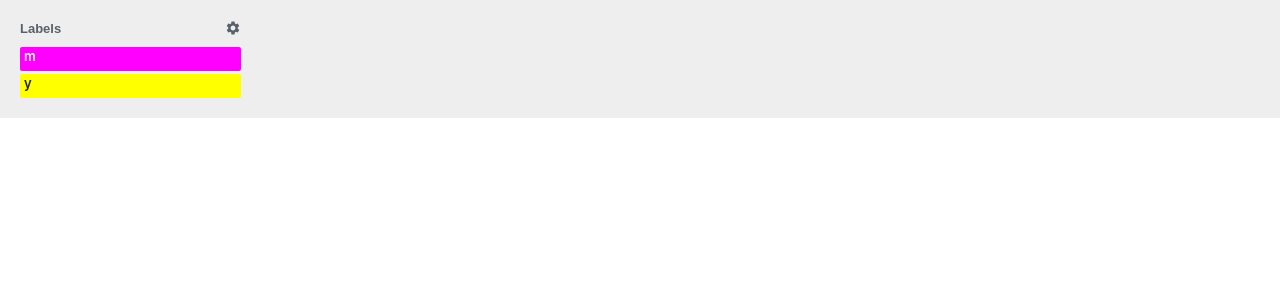
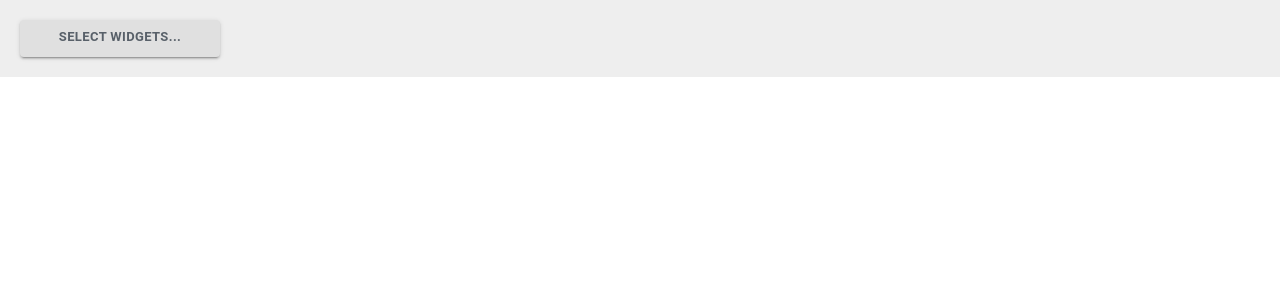
Before and after one commit to jordanpatton/material-ui-sandbox, a React (Create React App) app: page / in a window 1280 px wide. Shown: the top 300 px of the page. Built offline with nearby package versions, Linux system fonts and the light colour scheme.

Commit message:
reduce trash

```diff
--- a/src/components/ControlledAutocomplete/index.tsx
+++ b/src/components/ControlledAutocomplete/index.tsx
@@ -1,11 +1,7 @@
 import React from 'react';
-import ButtonBase from '@material-ui/core/ButtonBase';
+import Button from '@material-ui/core/Button';
 import InputBase from '@material-ui/core/InputBase';
 import Popper from '@material-ui/core/Popper';
-import { useTheme } from '@material-ui/core/styles';
-import CloseIcon from '@material-ui/icons/Close';
-import DoneIcon from '@material-ui/icons/Done';
-import SettingsIcon from '@material-ui/icons/Settings';
 import Autocomplete from '@material-ui/lab/Autocomplete';
 
 import { TWidget, WIDGETS } from './constants';
@@ -13,10 +9,9 @@ import { useStyles } from './styles';
 
 export const ControlledAutocomplete: React.FC = () => {
     const classes = useStyles();
-    const [anchorEl, setAnchorEl] = React.useState<null | HTMLElement>(null);
-    const [value, setValue] = React.useState<TWidget[]>([WIDGETS[1], WIDGETS[2]]);
+    const [anchorEl, setAnchorEl] = React.useState<HTMLElement | null>(null);
+    const [value, setValue] = React.useState<TWidget[]>([]);
     const [pendingValue, setPendingValue] = React.useState<TWidget[]>([]);
-    const theme = useTheme();
 
     const handleClick = (event: React.MouseEvent<HTMLElement>) => {
         setPendingValue(value);
@@ -29,96 +24,56 @@ export const ControlledAutocomplete: React.FC = () => {
         setAnchorEl(null);
     };
 
-    const open = Boolean(anchorEl);
-    const id = open ? 'some-id' : undefined;
-    const options = [...WIDGETS].sort((a, b) => {
-        // Display the selected labels first.
-        const ai = value.indexOf(a) === -1 ? value.length + WIDGETS.indexOf(a) : value.indexOf(a);
-        const bi = value.indexOf(b) === -1 ? value.length + WIDGETS.indexOf(b) : value.indexOf(b);
-        return ai - bi;
-    });
-
     return (
-        <React.Fragment>
-            <div className={classes.root}>
-                <ButtonBase
-                    disableRipple
-                    className={classes.button}
-                    aria-describedby={id}
-                    onClick={handleClick}
-                >
-                    <span>Labels</span>
-                    <SettingsIcon />
-                </ButtonBase>
-                {value.map((widget: TWidget) => (
-                    <div
-                        key={widget.name}
-                        className={classes.tag}
-                        style={{
-                            backgroundColor: widget.color,
-                            color: theme.palette.getContrastText(widget.color),
-                        }}
-                    >
-                        {widget.name}
-                    </div>
-                ))}
-            </div>
+        <>
+            <Button
+                aria-describedby={!!anchorEl ? 'some-id' : undefined}
+                className={classes.button}
+                disableRipple
+                onClick={handleClick}
+                variant="contained"
+            >
+                {value.length ? value.map((v: TWidget) => v.description).join(', ') : 'Select Widgets...'}
+            </Button>
             <Popper
-                id={id}
-                open={open}
                 anchorEl={anchorEl}
+                className={classes.popper}
+                id={!!anchorEl ? 'some-id' : undefined}
+                open={!!anchorEl}
                 placement="bottom-start"
-                className={classes.popper}
             >
-                <div className={classes.header}>Apply labels to this pull request</div>
+                <div className={classes.header}>Non-Interactive Zone</div>
                 <Autocomplete
-                    open
-                    onClose={handleClose}
-                    multiple
                     classes={{
                         option: classes.option,
                         paper: classes.paper,
                         popperDisablePortal: classes.popperDisablePortal,
                     }}
-                    value={pendingValue}
-                    onChange={(_event, newValue) => {
-                        setPendingValue(newValue);
-                    }}
                     disableCloseOnSelect
                     disablePortal
-                    renderTags={() => null}
+                    getOptionLabel={(option: TWidget) => option.name}
+                    multiple
                     noOptionsText="No labels"
-                    renderOption={(option: TWidget, { selected }) => (
-                        <React.Fragment>
-                            <DoneIcon
-                                className={classes.iconSelected}
-                                style={{ visibility: selected ? 'visible' : 'hidden' }}
-                            />
-                            <span className={classes.color} style={{ backgroundColor: option.color }} />
-                            <div className={classes.text}>
-                                {option.name}
-                                <br />
-                                {option.description}
-                            </div>
-                            <CloseIcon
-                                className={classes.close}
-                                style={{ visibility: selected ? 'visible' : 'hidden' }}
-                            />
-                        </React.Fragment>
-                    )}
-                    options={options}
-                    getOptionLabel={(option: TWidget) => option.name}
-                    renderInput={params => (
+                    onChange={(_event, newValue) => setPendingValue(newValue)}
+                    onClose={handleClose}
+                    open={!!anchorEl}
+                    options={WIDGETS}
+                    renderInput={renderInputParams => (
                         <InputBase
                             autoFocus
                             className={classes.inputBase}
-                            inputProps={params.inputProps}
-                            ref={params.InputProps.ref}
+                            inputProps={renderInputParams.inputProps}
+                            ref={renderInputParams.InputProps.ref}
                         />
                     )}
+                    renderOption={(o: TWidget, { selected }) => (
+                        <>{o.description}{selected ? ' (selected)' : null}</>
+                    )}
+                    renderTags={() => null}
+                    value={pendingValue}
                 />
             </Popper>
-        </React.Fragment>
+        </>
     );
 }
 
--- a/src/components/ControlledAutocomplete/styles.ts
+++ b/src/components/ControlledAutocomplete/styles.ts
@@ -1,108 +1,63 @@
 import { createStyles, fade, makeStyles, Theme } from '@material-ui/core/styles';
 
 export const useStyles = makeStyles((theme: Theme) => createStyles({
-    root: {
-      width: 221,
-      fontSize: 13,
-    },
     button: {
         fontSize: 13,
-      width: '100%',
+        width: '200px',
         textAlign: 'left',
         paddingBottom: 8,
         color: '#586069',
         fontWeight: 600,
-      '&:hover,&:focus': {
-        color: '#0366d6',
-      },
-      '& span': {
-        width: '100%',
-      },
-      '& svg': {
-        width: 16,
-        height: 16,
-      },
-    },
-    tag: {
-      marginTop: 3,
-      height: 20,
-      padding: '.15em 4px',
-      fontWeight: 600,
-      lineHeight: '15px',
-      borderRadius: 2,
-    },
-    popper: {
-      border: '1px solid rgba(27,31,35,.15)',
-      boxShadow: '0 3px 12px rgba(27,31,35,.15)',
-      borderRadius: 3,
-      width: 300,
-      zIndex: 1,
-      fontSize: 13,
-      color: '#586069',
-      backgroundColor: '#f6f8fa',
+        '&:hover, &:focus': { color: '#0366d6' },
+        '& span': { width: '100%' },
+        '& svg': { height: 16, width: 16 },
     },
     header: {
         borderBottom: '1px solid #e1e4e8',
+        fontWeight: 600,
         padding: '8px 10px',
-      fontWeight: 600,
     },
     inputBase: {
+        borderBottom: '1px solid #dfe2e5',
         padding: 10,
         width: '100%',
-      borderBottom: '1px solid #dfe2e5',
         '& input': {
+            backgroundColor: theme.palette.common.white,
+            border: '1px solid #ced4da',
             borderRadius: 4,
-        backgroundColor: theme.palette.common.white,
+            fontSize: 14,
             padding: 8,
             transition: theme.transitions.create(['border-color', 'box-shadow']),
-        border: '1px solid #ced4da',
-        fontSize: 14,
             '&:focus': {
+                borderColor: theme.palette.primary.main,
                 boxShadow: `${fade(theme.palette.primary.main, 0.25)} 0 0 0 0.2rem`,
-          borderColor: theme.palette.primary.main,
             },
         },
     },
+    option: {
+        alignItems: 'flex-start',
+        minHeight: 'auto',
+        padding: 8,
+        '&[aria-selected="true"]': { backgroundColor: 'transparent' },
+        '&[data-focus="true"]': { backgroundColor: theme.palette.action.hover },
+    },
     paper: {
         boxShadow: 'none',
-      margin: 0,
         color: '#586069',
         fontSize: 13,
+        margin: 0,
     },
-    option: {
-      minHeight: 'auto',
-      alignItems: 'flex-start',
-      padding: 8,
-      '&[aria-selected="true"]': {
-        backgroundColor: 'transparent',
-      },
-      '&[data-focus="true"]': {
-        backgroundColor: theme.palette.action.hover,
-      },
+    popper: {
+        backgroundColor: '#f6f8fa',
+        border: '1px solid rgba(27,31,35,.15)',
+        borderRadius: 3,
+        boxShadow: '0 3px 12px rgba(27,31,35,.15)',
+        color: '#586069',
+        fontSize: 13,
+        width: 300,
+        zIndex: 1,
     },
     popperDisablePortal: {
         position: 'relative',
     },
-    iconSelected: {
-      width: 17,
-      height: 17,
-      marginRight: 5,
-      marginLeft: -2,
-    },
-    color: {
-      width: 14,
-      height: 14,
-      flexShrink: 0,
-      borderRadius: 3,
-      marginRight: 8,
-      marginTop: 2,
-    },
-    text: {
-      flexGrow: 1,
-    },
-    close: {
-      opacity: 0.6,
-      width: 18,
-      height: 18,
-    },
 }));
```
Lines whose indentation alone changed are shown as unchanged.
